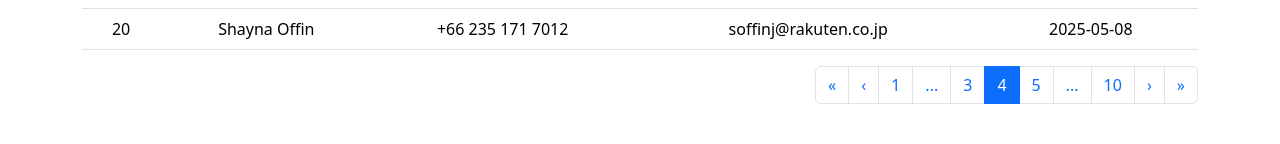
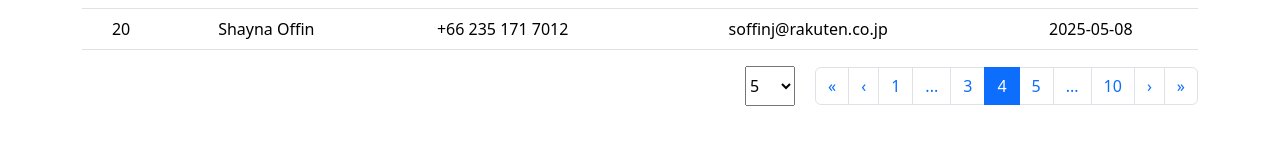
Before and after one commit to kakbi/react-pagination, a React (Vite) app: page / in a window 1280 px wide. Shown: the part 212-356 px from the top of the page. Built offline with nearby package versions, Linux system fonts and the light colour scheme.

Commit message:
feat: add page size selector

```diff
--- a/src/App.css
+++ b/src/App.css
@@ -1,3 +1,12 @@
-.App {
-    text-align: center;
+.pagination-container {
+    display: flex;
+    justify-content: flex-end;
+    align-items: center;
 }
+
+.select {
+    width: 50px;
+    height: 40px;
+    margin-bottom: 15px;
+    margin-right: 20px;
+}
--- a/src/App.jsx
+++ b/src/App.jsx
@@ -2,6 +2,7 @@ import './App.css';
 import 'bootstrap/dist/css/bootstrap.css';
 import Table from './components/Table';
 import Pagination from './components/Pagination';
+import SelectLimit from './components/SelectLimit';
 import { getUsers, getLength } from './api/users';
 import { useState } from 'react';
 
@@ -32,6 +33,9 @@ function App() {
     return (
         <div className="container">
             <Table users={getUsers(page, limit)} />
+            <div className="pagination-container">
+                <SelectLimit onLimitChange={setLimit} />
+
                 <Pagination
                     totalPage={totalPage}
                     page={page}
@@ -40,6 +44,7 @@ function App() {
                     onPageChange={handlePageChange}
                 />
             </div>
+        </div>
     );
 }
 
--- /dev/null
+++ b/src/components/SelectLimit.jsx
@@ -0,0 +1,12 @@
+export default function SelectLimit(props) {
+    return (
+        <select
+            onChange={(e) => props.onLimitChange(e.target.value)}
+            className="select"
+        >
+            <option value="5">5</option>
+            <option value="10">10</option>
+            <option value="15">15</option>
+        </select>
+    );
+}
```
Lines whose indentation alone changed are shown as unchanged.
